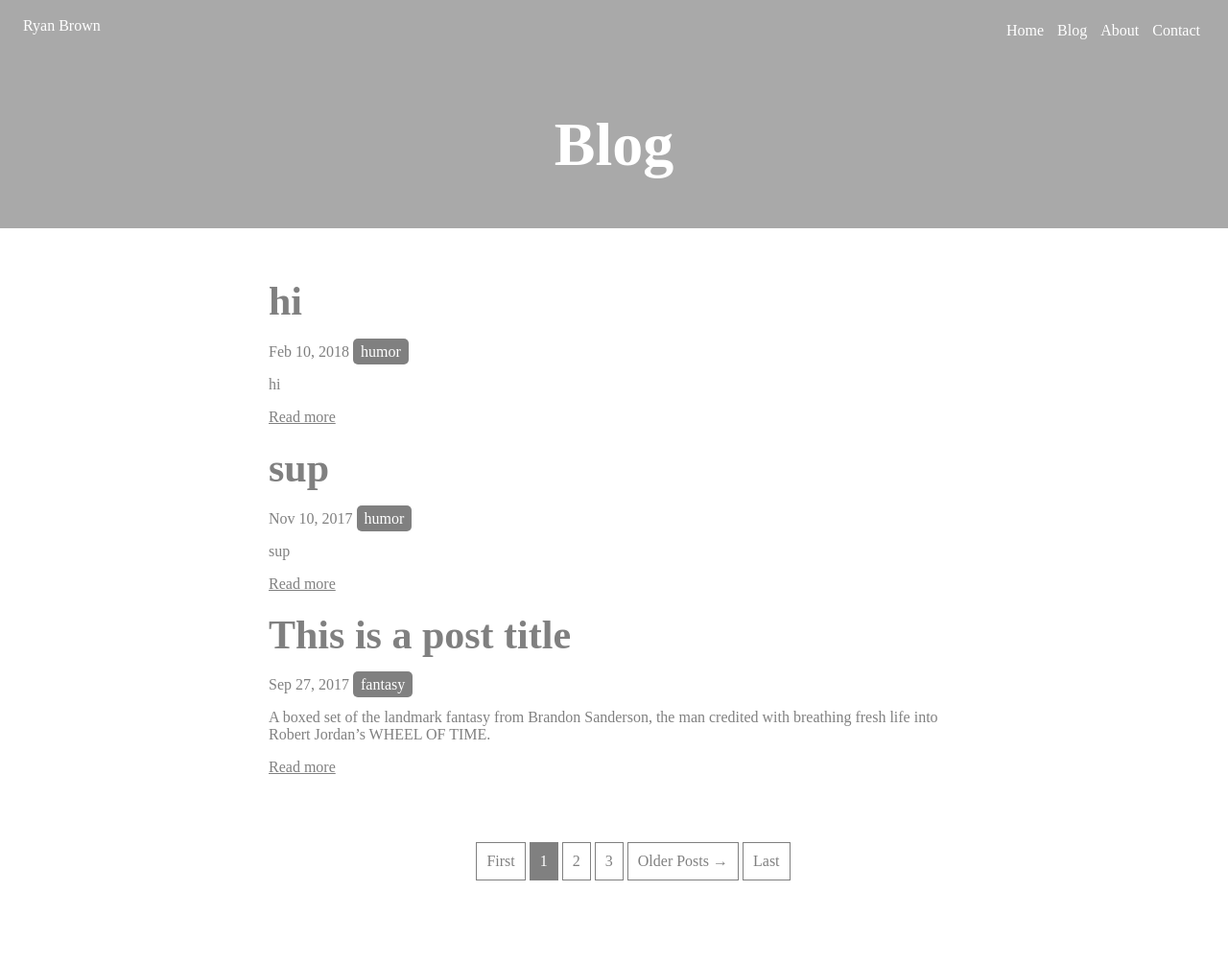
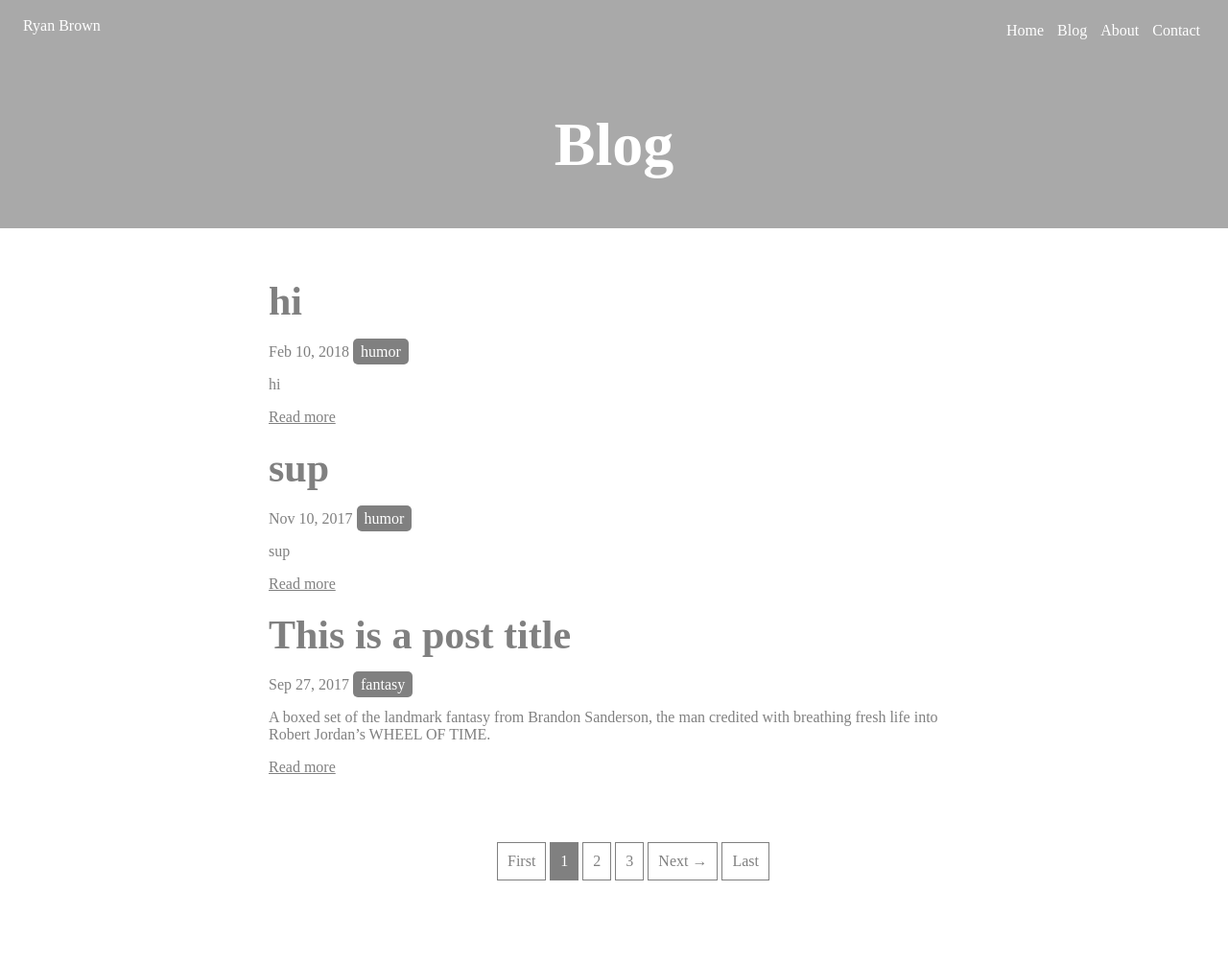
Before and after one commit to ryancolorcafe/jekyll-theme-collider, a Jekyll site: the page built from pages/blog.html, in a window 1280 px wide. Shown: the whole page at 96% size. Built offline with Jekyll 4.4.1, drawn with Linux system fonts in a browser that asks for light colours; some web fonts are replaced; the list of posts is cut into pages by our own code.

```diff
--- a/_config.yml
+++ b/_config.yml
@@ -27,7 +27,7 @@ pagination:
   enabled: true
   per_page: 3
   permalink: '/:num/'
-  title: ':title | :num of :max'
+  title: ':title'
   limit: 0
   sort_field: 'date'
   sort_reverse: true
--- a/_layouts/blog.html
+++ b/_layouts/blog.html
@@ -39,7 +39,7 @@ permalink: /blog/
 
       {% if paginator.previous_page %}
         <li class="previous">
-          <a href="{{ paginator.previous_page_path | prepend: site.baseurl | replace: '//', '/' }}">&larr; Newer Posts</a>
+          <a href="{{ paginator.previous_page_path | prepend: site.baseurl | replace: '//', '/' }}">&larr; Prev</a>
         </li>
       {% endif %}
 
@@ -53,7 +53,7 @@ permalink: /blog/
 
       {% if paginator.next_page %}
         <li class="next">
-          <a href="{{ paginator.next_page_path | prepend: site.baseurl | replace: '//', '/' }}">Older Posts &rarr;</a>
+          <a href="{{ paginator.next_page_path | prepend: site.baseurl | replace: '//', '/' }}">Next &rarr;</a>
         </li>
       {% endif %}
 
```
